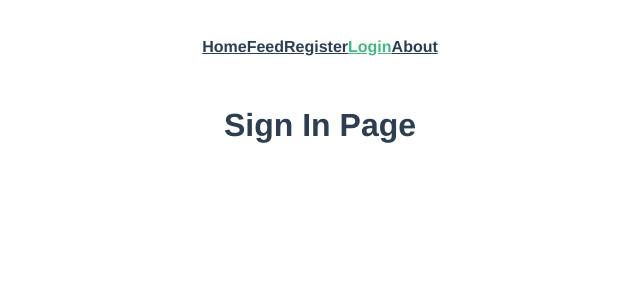
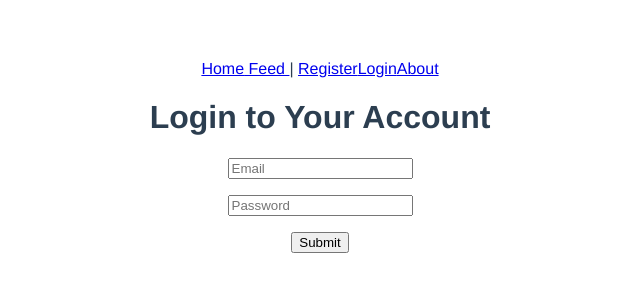
Before and after one commit to lfkodama/front-end-vue, a Vue app in the folder vue-firebase-auth/: page /sign-in in a window 1280 px wide. Shown: the top 300 px of the page, without its empty margins (320-960 px from the left). Built offline with nearby package versions, Linux system fonts and the light colour scheme; no server answers.

Commit message:
E-mail/Password Register Working

```diff
--- a/vue-firebase-auth/src/App.vue
+++ b/vue-firebase-auth/src/App.vue
@@ -1,16 +1,21 @@
 <template>
   <nav>
     <router-link to="/">Home</router-link>
-    <router-link to="/feed">Feed</router-link>
-    <router-link to="/register">Register</router-link>
-    <router-link to="/sign-in">Login</router-link>
-    <router-link to="/about">About</router-link>
+    <span> <router-link to="/feed"> Feed </router-link> | </span>
+    <span v-if="isLoggedIn">
+      <button @click="handleSignOut">Logout</button>
+    </span>
+    <span v-else>
+      <router-link to="/register">Register</router-link>
+      <router-link to="/sign-in">Login</router-link>
+      <router-link to="/about">About</router-link>
+    </span>
   </nav>
   <router-view />
 </template>
 
 <script setup>
-import { ref, watchEffect } from "vue"; // used for conditional rendering
+import { ref } from "vue"; // used for conditional rendering
 import { getAuth, onAuthStateChanged, signOut } from "firebase/auth";
 import { useRouter } from "vue-router";
 
@@ -40,18 +45,6 @@ const handleSignOut = () => {
   -moz-osx-font-smoothing: grayscale;
   text-align: center;
   color: #2c3e50;
-}
-
-nav {
-  padding: 30px;
-}
-
-nav a {
-  font-weight: bold;
-  color: #2c3e50;
-}
-
-nav a.router-link-exact-active {
-  color: #42b983;
+  margin-top: 60px;
 }
 </style>
--- a/vue-firebase-auth/src/main.js
+++ b/vue-firebase-auth/src/main.js
@@ -2,7 +2,6 @@ import { createApp } from "vue";
 import App from "./App.vue";
 import router from "./router";
 import { initializeApp } from "firebase/app";
-
 import { getAuth, connectAuthEmulator } from "firebase/auth";
 
 // Your web app's Firebase configuration
@@ -17,8 +16,8 @@ const firebaseConfig = {
 
 initializeApp(firebaseConfig);
 
-if (location.hostname === "localhost") {
-  connectAuthEmulator(getAuth(), "http://localhost:9099");
+if (location.hostname === "127.0.0.1") {
+  connectAuthEmulator(getAuth(), "http://127.0.0.1:9099");
 }
 
 const app = createApp(App);
--- a/vue-firebase-auth/src/views/FeedView.vue
+++ b/vue-firebase-auth/src/views/FeedView.vue
@@ -1,9 +1,24 @@
 <template>
-  <h1>Feed Page</h1>
+  <h1>Feed</h1>
+  <h3>This page is for users only</h3>
 </template>
 
-<script>
-export default {};
+<script setup>
+import { getAuth, onAuthStateChanged } from "firebase/auth";
+import { useRouter } from "vue-router";
+import { onBeforeUnmount } from "vue";
+
+const router = useRouter();
+const authListener = onAuthStateChanged(getAuth(), function (user) {
+  if (!user) {
+    // not logged in
+    alert("you must be logged in to view this. redirecting to the home page");
+    router.push("/");
+  }
+});
+
+onBeforeUnmount(() => {
+  // clear up listener
+  authListener();
+});
 </script>
-
-<style></style>
--- a/vue-firebase-auth/src/views/RegisterView.vue
+++ b/vue-firebase-auth/src/views/RegisterView.vue
@@ -6,16 +6,18 @@
   <p><button @click="signInWithGoogle">Sign In With Google</button></p>
 </template>
 
-<script>
+<script setup>
 import { ref } from "vue";
 import { getAuth, createUserWithEmailAndPassword } from "firebase/auth";
 import { useRouter } from "vue-router";
+
 const email = ref("");
 const password = ref("");
 const router = useRouter();
 
 const register = () => {
   createUserWithEmailAndPassword(getAuth(), email.value, password.value) // need .value because ref()
+    // eslint-disable-next-line no-unused-vars
     .then((data) => {
       console.log("Successfully registered!");
       router.push("/feed"); // redirect to the feed
@@ -23,10 +25,9 @@ const register = () => {
     .catch((error) => {
       console.log(error.code);
       alert(error.message);
+      alert(email.value);
     });
 };
 
-const signInWithGoogle = () => {};
+//const signInWithGoogle = () => {};
 </script>
-
-<style></style>
--- a/vue-firebase-auth/src/views/SignInView.vue
+++ b/vue-firebase-auth/src/views/SignInView.vue
@@ -1,9 +1,45 @@
 <template>
-  <h1>Sign In Page</h1>
+  <h1>Login to Your Account</h1>
+  <p><input type="text" placeholder="Email" v-model="email" /></p>
+  <p><input type="password" placeholder="Password" v-model="password" /></p>
+  <p v-if="errMsg">{{ errMsg }}</p>
+  <p><button @click="signIn">Submit</button></p>
 </template>
 
-<script>
-export default {};
+<script setup>
+import { ref } from "vue";
+import { getAuth, signInWithEmailAndPassword } from "firebase/auth";
+import { useRouter } from "vue-router"; // import router
+
+const email = ref("");
+const password = ref("");
+const errMsg = ref(); // ERROR MESSAGE
+
+const router = useRouter(); // get a reference to our vue router
+
+const signIn = () => {
+  // we also renamed this method
+  signInWithEmailAndPassword(getAuth(), email.value, password.value) // THIS LINE CHANGED
+    // eslint-disable-next-line no-unused-vars
+    .then((data) => {
+      console.log("Successfully logged in!");
+      router.push("/feed"); // redirect to the feed
+    })
+    .catch((error) => {
+      switch (error.code) {
+        case "auth/invalid-email":
+          errMsg.value = "Invalid email";
+          break;
+        case "auth/user-not-found":
+          errMsg.value = "No account with that email was found";
+          break;
+        case "auth/wrong-password":
+          errMsg.value = "Incorrect password";
+          break;
+        default:
+          errMsg.value = "Email or password was incorrect";
+          break;
+      }
+    });
+};
 </script>
-
-<style></style>
```
